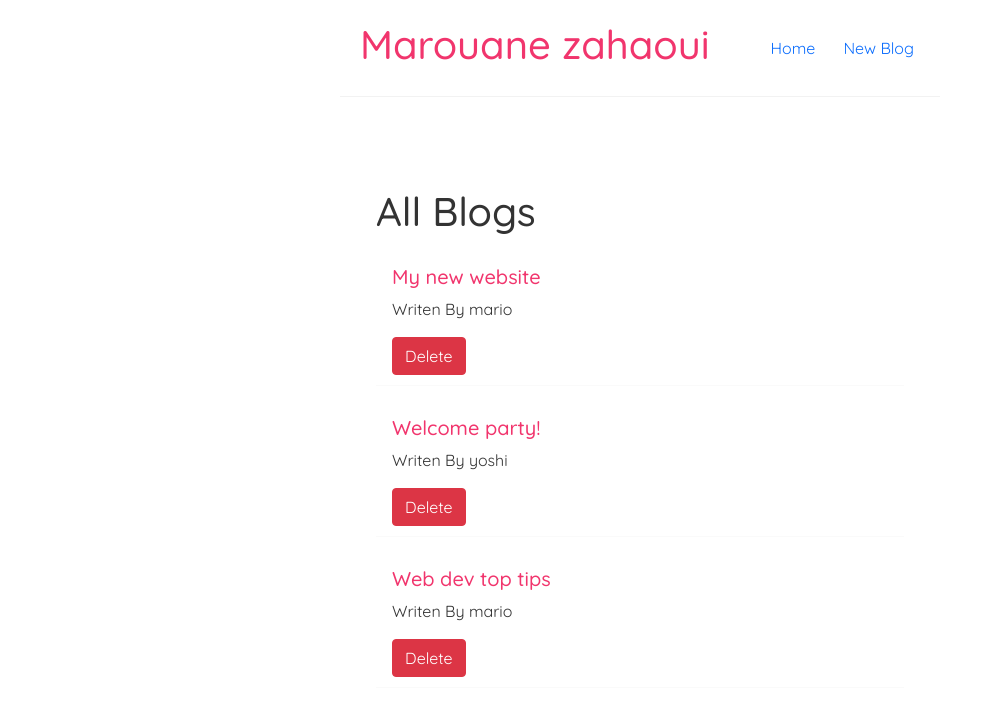
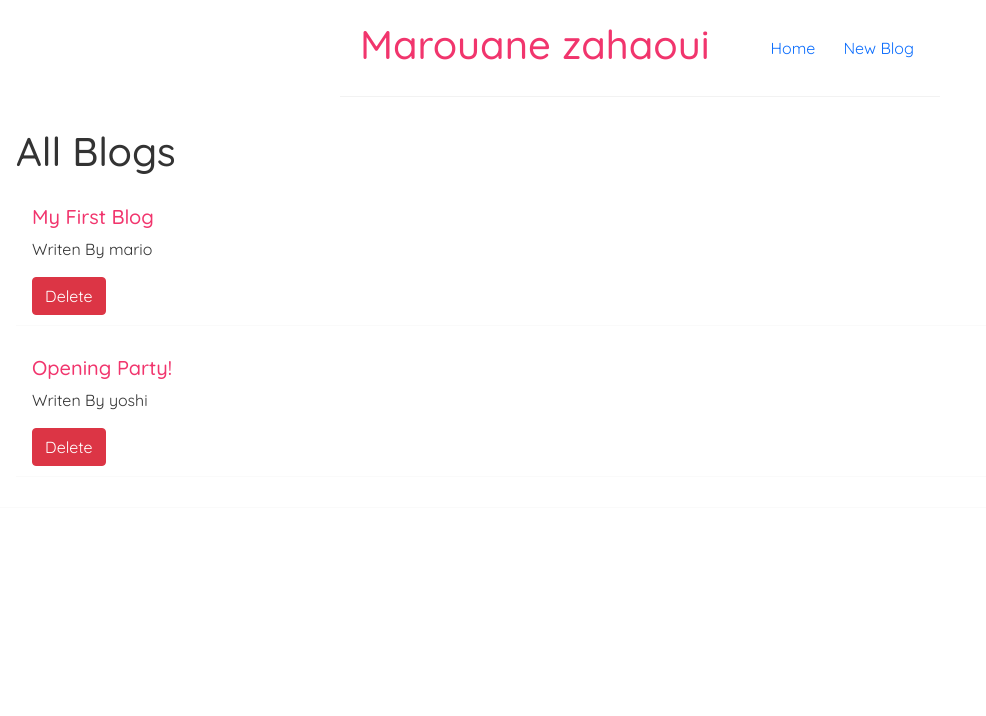
Before and after one commit to marouaneXan/app-with-react, a React (Create React App) app: page / in a window 1280 px wide. Shown: the top 716 px of the page, without its empty margins (0-986 px from the left). Built offline with nearby package versions, Linux system fonts and the light colour scheme; data requests are answered from the project's data file.

Commit message:
catch error and add loading after fetching data

```diff
--- a/src/components/BlogList.js
+++ b/src/components/BlogList.js
@@ -1,4 +1,4 @@
-const BlogList = ({blogs,title,handelDelete}) => {
+const BlogList = ({blogs,title}) => {
 
   return (
     <div className="blog-preview">
@@ -8,7 +8,7 @@
           <div className="blog-preview" key={blog.id}>
             <h2>{blog.title}</h2>
             <p>Writen By {blog.author}</p>
-            <button onClick={()=>handelDelete(blog.id)} className="btn btn-danger">Delete</button>
+            <button  className="btn btn-danger">Delete</button>
           </div>
         ))
       }
--- a/src/components/Home.js
+++ b/src/components/Home.js
@@ -1,34 +1,34 @@
 import BlogList from "./BlogList";
 import { useState, useEffect } from "react";
 const Home = () => {
-  const [blogs, setBlogs] = useState([
-    { title: "My new website", body: "lorem ipsum...", author: "mario", id: 1 },
-    { title: "Welcome party!", body: "lorem ipsum...", author: "yoshi", id: 2 },
-    {
-      title: "Web dev top tips",
-      body: "lorem ipsum...",
-      author: "mario",
-      id: 3,
-    },
-  ]);
+  const [blogs, setBlogs] = useState([]);
+  const [isPanding, setisPanding] = useState(true);
+  const [error, setError] = useState();
 
-  //function to delete a blog
-  const handelDelete = (id) => {
-    const newBlogs = blogs.filter((blog) => blog.id !== id);
-    setBlogs(newBlogs);
-  };
-
-  useEffect(()=>{
-    console.log('use effect run');
-    console.log(blogs);
-  },[])
+  useEffect(() => {
+    setTimeout(() => {
+      fetch(" http://localhost:8000/blogs")
+        .then((res) => {
+          if(!res.ok){
+            throw Error('could not fetch the data for the  resource')
+          }
+          return res.json();
+        })
+        .then((data) => {
+          setBlogs(data);
+          setisPanding(false);
+        })
+        .catch(e=>{
+          setisPanding(false);
+          setError(e.message)
+        })
+    }, 1000);
+  }, []);
   return (
-    <div className="content">
-      {blogs.length > 0 ? (
-        <BlogList blogs={blogs} title="All Blogs" handelDelete={handelDelete} />
-      ) : (
-        <h2>There no Blog Yet</h2>
-      )}
+    <div className="home">
+      {error && <div>{error}</div>}
+      {isPanding && <div>Loading...</div>}
+      {blogs.length > 0 && <BlogList blogs={blogs} title="All Blogs" />}
     </div>
   );
 };
```
